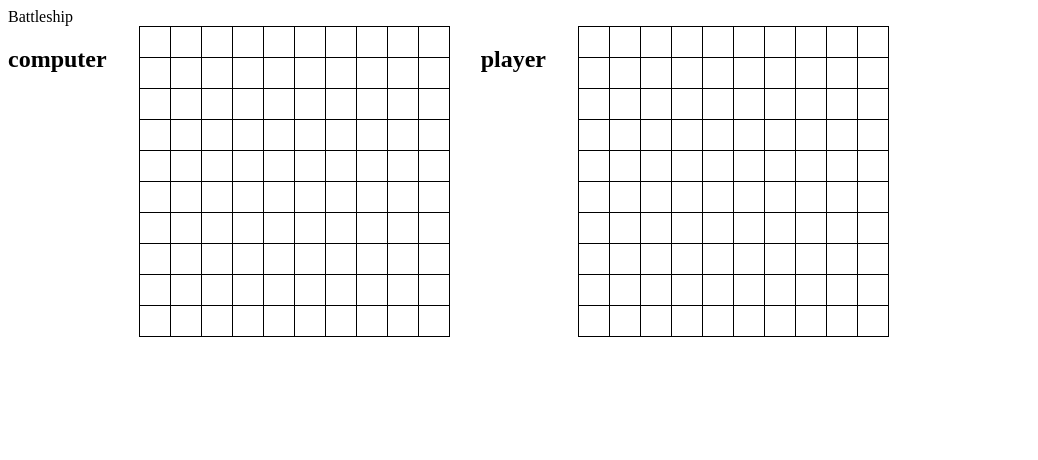
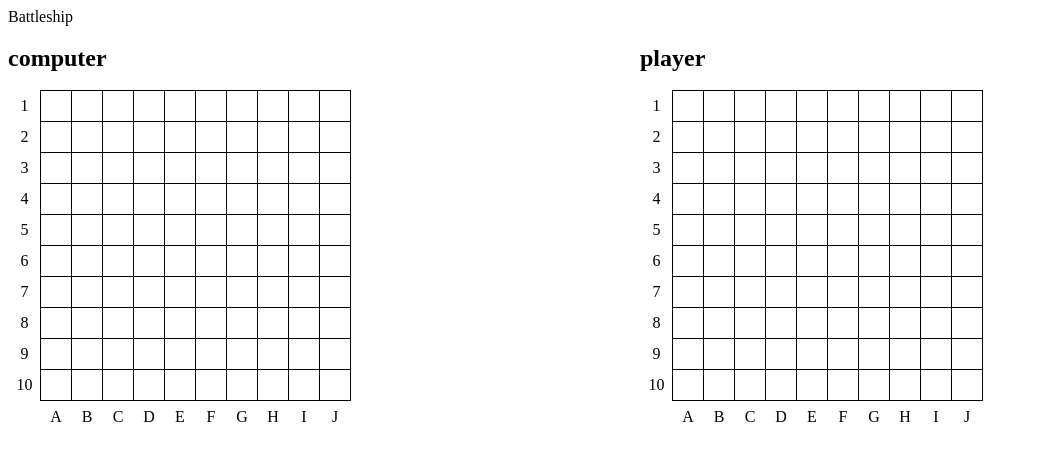
Before and after one commit to hspark220/battleship, a website built with webpack: page src/template.html in a window 1280 px wide. Shown: the whole page, without its empty margins (0-1038 px from the left). Built offline with nearby package versions, Linux system fonts and the light colour scheme.

Commit message:
Add axis

```diff
--- a/src/game.js
+++ b/src/game.js
@@ -3,6 +3,94 @@ import Gameboard from "./gameboard";
 
 const Game = () => {
 
+    const _printBoard = () => {
+        _addAxis();
+        const player1 = Player('player1');
+        const computer = Player('computer');
+        const playerBoard = Gameboard();
+        const computerBoard = Gameboard();
+        playerBoard.placeShip(0,0,3,'x');
+        computerBoard.placeShip(0,0,3,'x');
+
+        let turn = 0;
+
+        const board1 = document.querySelector('.board-1');
+        const board2 = document.querySelector('.board-2');
+
+        for (let i = 0; i < 10; i++) {
+            for (let j = 0; j < 10; j++) {
+                const box = document.createElement('div');
+                box.setAttribute('class',`box-ai`)
+                box.setAttribute('id',`board2:x${i}y${j}`)
+                board2.append(box);
+            }
+        }
+
+        for (let i = 0; i < 10; i++) {
+            for (let j = 0; j < 10; j++) {
+                const box = document.createElement('div');
+                box.setAttribute('class',`box`)
+                box.setAttribute('id',`board1:x${i}y${j}`)
+                box.addEventListener('click', (e) => {
+                    if (turn == 0) {
+                        if (player1.attack(i, j, computerBoard) != null) {
+                            //players move
+                            player1.attack(i, j, computerBoard);
+                            box.style.backgroundColor = computerBoard.getColor(i,j);
+                            _checkEndGame(computerBoard);
+
+                            //computers move
+                            const computerMove = computer.aiAttack(playerBoard);
+                            const compBox = document.getElementById(`board2:x${computerMove.charAt(11)}y${computerMove.charAt(15)}`)
+                            compBox.style.backgroundColor = playerBoard.getColor(computerMove.charAt(11),computerMove.charAt(15));
+                            _checkEndGame(playerBoard);
+                        } else {
+                            console.log('invalid move')
+                        }
+                    }
+                });
+                board1.append(box);
+            }
+        }
+    }
+
+    const _checkEndGame = (board) => {
+
+        if (board.allShipSank()) console.log('Game Ended! player wins');
+    }
+
+    const _addAxis = () => {
+        const yaxis = document.querySelectorAll('.y-axis');
+        console.log(yaxis);
+        const xaxis = document.querySelectorAll('.x-axis');
+        const alphabeth = ['A','B','C','D','E','F','G','H','I','J']
+
+        for (let i = 0; i < 10; i++) {
+            const number = document.createElement('p');
+            const number2 = document.createElement('p');
+            number2.innerHTML = i+1;
+            number.innerHTML = i+1;
+            yaxis[0].append(number);
+            yaxis[1].append(number2);
+
+            const letter = document.createElement('p');
+            const letter2 = document.createElement('p');
+            letter.innerHTML = alphabeth[i];
+            letter2.innerHTML = alphabeth[i];
+            xaxis[0].append(letter);
+            xaxis[1].append(letter2);
+        }
+
+
+
+    }
+
+    const playGame = () => {
+        _printBoard();
+    }
+
+    return {playGame}
+
 }
 
 export default Game;
--- a/src/index.js
+++ b/src/index.js
@@ -1,51 +1,5 @@
 import './style.css';
-import Player from "./player";
-import Gameboard from "./gameboard";
+import Game from './game';
 
-const player1 = Player('player1');
-const computer = Player('computer');
-const playerBoard = Gameboard();
-const computerBoard = Gameboard();
-playerBoard.placeShip(0,0,3,'x');
-computerBoard.placeShip(0,0,3,'x');
-
-let turn = 0;
-
-const board1 = document.querySelector('.board-1');
-const board2 = document.querySelector('.board-2');
-
-for (let i = 0; i < 10; i++) {
-    for (let j = 0; j < 10; j++) {
-        const box = document.createElement('div');
-        box.setAttribute('class',`box-ai`)
-        box.setAttribute('id',`board2:x${i}y${j}`)
-        board2.append(box);
-    }
-}
-
-for (let i = 0; i < 10; i++) {
-    for (let j = 0; j < 10; j++) {
-        const box = document.createElement('div');
-        box.setAttribute('class',`box`)
-        box.setAttribute('id',`board1:x${i}y${j}`)
-        box.addEventListener('click', (e) => {
-            if (turn == 0) {
-                if (player1.attack(i, j, computerBoard) != null) {
-                    //players move
-                    player1.attack(i, j, computerBoard);
-                    box.style.backgroundColor = computerBoard.getColor(i,j);
-                    if (computerBoard.allShipSank()) console.log('Game Ended! player wins');
-
-                    //computers move
-                    const computerMove = computer.aiAttack(playerBoard);
-                    const compBox = document.getElementById(`board2:x${computerMove.charAt(11)}y${computerMove.charAt(15)}`)
-                    compBox.style.backgroundColor = playerBoard.getColor(computerMove.charAt(11),computerMove.charAt(15));
-                    if (playerBoard.allShipSank()) console.log('Game Ended! computer wins')
-                } else {
-                    console.log('invalid move')
-                }
-            }
-        });
-        board1.append(box);
-    }
-}
+const game = Game();
+game.playGame();
--- a/src/style.css
+++ b/src/style.css
@@ -3,10 +3,49 @@
     gap: 2rem;
 }
 
+.player, .computer {
+    display: grid;
+    grid-template: 4rem 1fr 2rem / 2rem 1fr;
+    grid-template-areas:
+    "title title"
+    "y-axis board"
+    "blank x-axis";
+    width: 600px;
+}
+.title {
+    grid-area: title;
+    align-self: center;
+    margin: 0;
+}
+.y-axis {
+    grid-area: y-axis;
+    display: flex;
+    flex-direction: column;
+    align-items: center;
+}
+.y-axis p {
+    margin: 1px 0 0 1px;
+    height: 30px;
+    display: flex;
+    align-items: center;
+}
+.x-axis {
+    grid-area: x-axis;
+    display: flex;
+    align-items: center;
+}
+.x-axis p {
+    margin: 1px 0 0 1px;
+    width: 30px;
+    display: flex;
+    justify-content: center;
+}
+
 .board-1, .board-2 {
+    grid-area: board;
     display: flex;
     flex-wrap: wrap;
-    width: 310px;
+    width: 320px;
 }
 
 .box {
--- a/src/template.html
+++ b/src/template.html
@@ -12,16 +12,20 @@
     </header>
 
     <div class="gameboard">
-        <h2>computer</h2>
-        <div class="board-1">
+        <div class="computer">
+            <h2 class="title">computer</h2>
+            <div class="y-axis"></div>
+            <div class="board-1"></div>
+            <div class="x-axis"></div>
+        </div>
 
+        <div class="player">
+            <h2 class="title">player</h2>
+            <div class="y-axis"></div>
+            <div class="board-2"></div>
+            <div class="x-axis"></div>
+        </div>
 
-        </div>
-        <h2>player</h2>
-        <div class="board-2">
-
-
-        </div>
     </div>
 
 </body>
```
